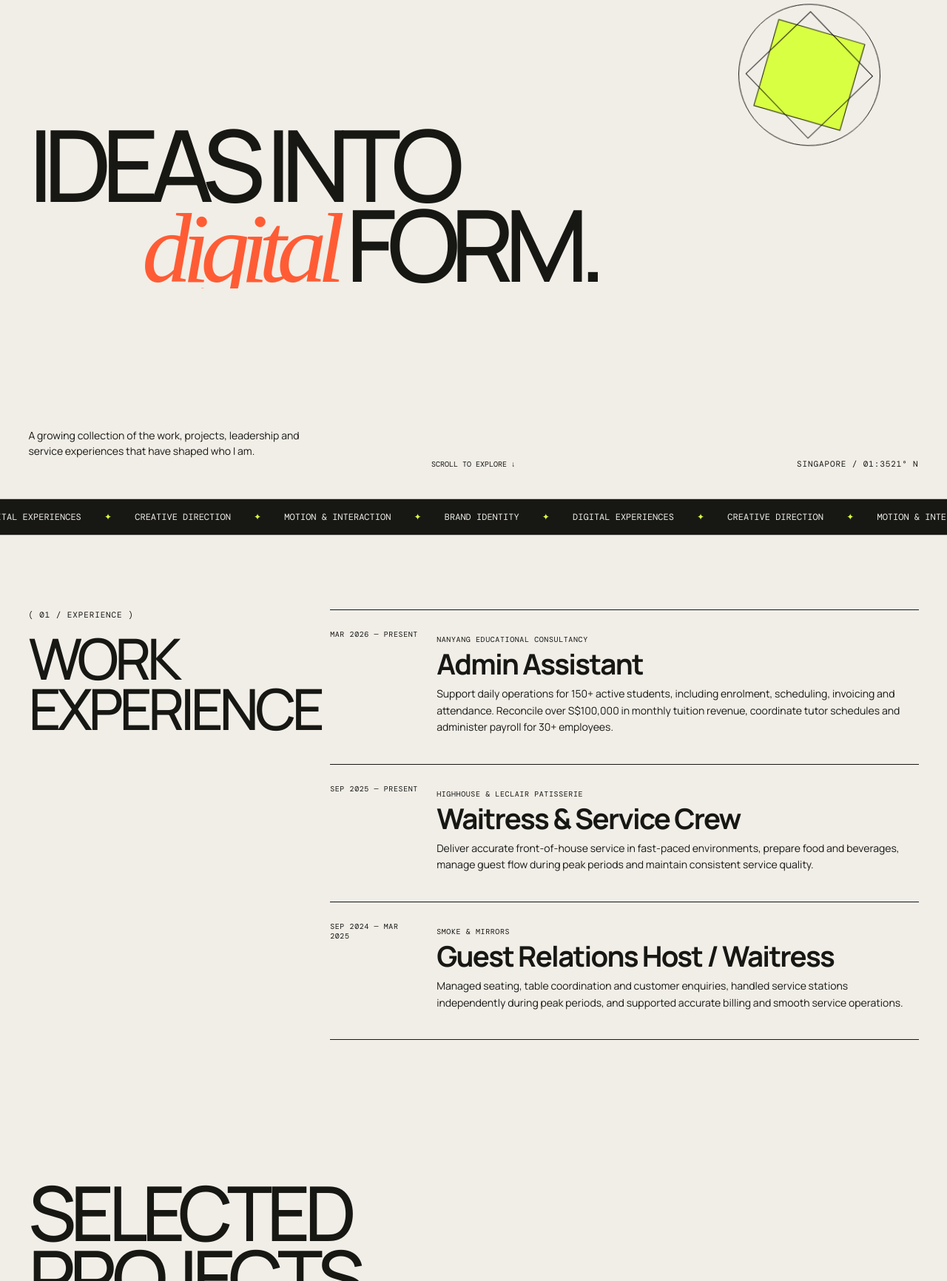
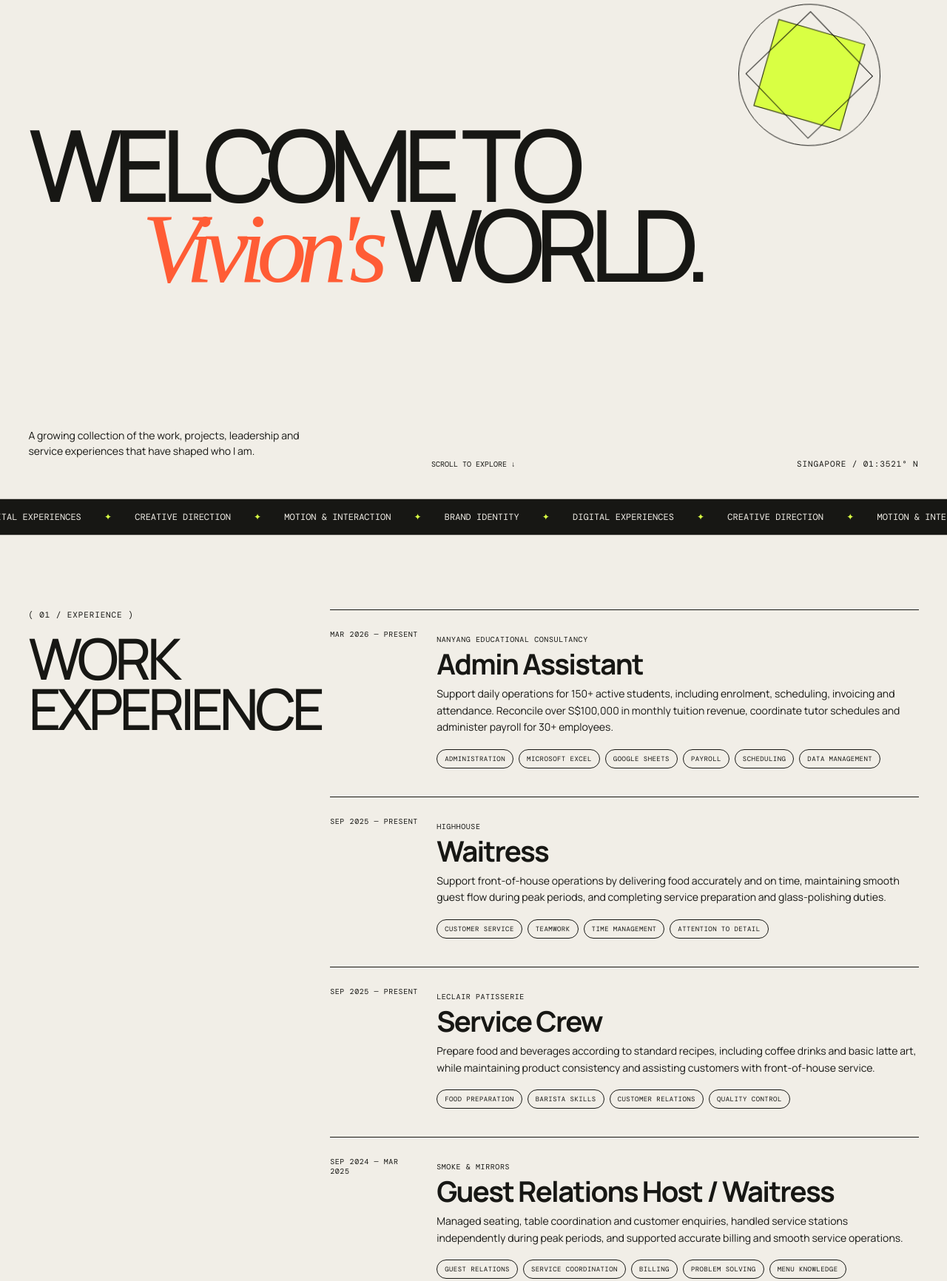
Before and after one commit to vvionnn/vivionoh, a plain HTML site: page index.html in a window 1280 px wide. Shown: the part 125-1857 px from the top of the page at 74% size. Drawn offline with nearby package versions, Linux system fonts and the light colour scheme; a web font is replaced by a local one.

Commit message:
Update portfolio page using Codex

```diff
--- a/index.html
+++ b/index.html
@@ -165,6 +165,8 @@
     .entry-date, .entry-kicker { font: 10px DM Mono, monospace; text-transform: uppercase; letter-spacing: .06em; }
     .entry h3 { margin: 6px 0 10px; font-size: clamp(25px, 3vw, 44px); line-height: 1; letter-spacing: -.045em; }
     .entry p { max-width: 690px; margin: 0; font-size: 14px; line-height: 1.6; }
+    .entry-skills { display: flex; flex-wrap: wrap; gap: 7px; margin-top: 18px; }
+    .entry-skills span { padding: 6px 10px; border: 1px solid var(--ink); border-radius: 999px; font: 9px DM Mono, monospace; text-transform: uppercase; letter-spacing: .05em; }
     .placeholder { opacity: .58; }
 
     .about {
@@ -235,8 +237,8 @@
     <section class="hero">
       <div class="eyebrow">( Student portfolio / Experiences & growth )</div>
       <h1 class="hero-title">
-        <span class="line"><span>Ideas into</span></span>
-        <span class="line"><span><i class="accent">digital</i> form.</span></span>
+        <span class="line"><span>Welcome to</span></span>
+        <span class="line"><span><i class="accent">Vivion's</i> world.</span></span>
       </h1>
       <div class="shape"></div>
       <div class="hero-bottom">
@@ -255,9 +257,10 @@
       <div class="experience-grid">
         <h2 class="section-label" data-reveal>( 01 / Experience )<strong>Work<br>experience</strong></h2>
         <div class="entries" data-reveal>
-          <article class="entry"><span class="entry-date">Mar 2026 — Present</span><div><span class="entry-kicker">Nanyang Educational Consultancy</span><h3>Admin Assistant</h3><p>Support daily operations for 150+ active students, including enrolment, scheduling, invoicing and attendance. Reconcile over S$100,000 in monthly tuition revenue, coordinate tutor schedules and administer payroll for 30+ employees.</p></div></article>
-          <article class="entry"><span class="entry-date">Sep 2025 — Present</span><div><span class="entry-kicker">Highhouse & Leclair Patisserie</span><h3>Waitress & Service Crew</h3><p>Deliver accurate front-of-house service in fast-paced environments, prepare food and beverages, manage guest flow during peak periods and maintain consistent service quality.</p></div></article>
-          <article class="entry"><span class="entry-date">Sep 2024 — Mar 2025</span><div><span class="entry-kicker">Smoke & Mirrors</span><h3>Guest Relations Host / Waitress</h3><p>Managed seating, table coordination and customer enquiries, handled service stations independently during peak periods, and supported accurate billing and smooth service operations.</p></div></article>
+          <article class="entry"><span class="entry-date">Mar 2026 — Present</span><div><span class="entry-kicker">Nanyang Educational Consultancy</span><h3>Admin Assistant</h3><p>Support daily operations for 150+ active students, including enrolment, scheduling, invoicing and attendance. Reconcile over S$100,000 in monthly tuition revenue, coordinate tutor schedules and administer payroll for 30+ employees.</p><div class="entry-skills"><span>Administration</span><span>Microsoft Excel</span><span>Google Sheets</span><span>Payroll</span><span>Scheduling</span><span>Data management</span></div></div></article>
+          <article class="entry"><span class="entry-date">Sep 2025 — Present</span><div><span class="entry-kicker">Highhouse</span><h3>Waitress</h3><p>Support front-of-house operations by delivering food accurately and on time, maintaining smooth guest flow during peak periods, and completing service preparation and glass-polishing duties.</p><div class="entry-skills"><span>Customer service</span><span>Teamwork</span><span>Time management</span><span>Attention to detail</span></div></div></article>
+          <article class="entry"><span class="entry-date">Sep 2025 — Present</span><div><span class="entry-kicker">Leclair Patisserie</span><h3>Service Crew</h3><p>Prepare food and beverages according to standard recipes, including coffee drinks and basic latte art, while maintaining product consistency and assisting customers with front-of-house service.</p><div class="entry-skills"><span>Food preparation</span><span>Barista skills</span><span>Customer relations</span><span>Quality control</span></div></div></article>
+          <article class="entry"><span class="entry-date">Sep 2024 — Mar 2025</span><div><span class="entry-kicker">Smoke & Mirrors</span><h3>Guest Relations Host / Waitress</h3><p>Managed seating, table coordination and customer enquiries, handled service stations independently during peak periods, and supported accurate billing and smooth service operations.</p><div class="entry-skills"><span>Guest relations</span><span>Service coordination</span><span>Billing</span><span>Problem solving</span><span>Menu knowledge</span></div></div></article>
         </div>
       </div>
     </section>
@@ -303,7 +306,7 @@
     <h2>Have an idea?<br><em>Let's talk.</em></h2>
     <div class="footer-row">
       <span>© 2026 Vivion Oh — Singapore</span>
-      <div class="socials"><a href="mailto:VivionOh@gmail.com">Email ↗</a><a href="https://vvionnn.github.io/vivionoh/">GitHub Portfolio ↗</a><a href="#">LinkedIn ↗</a></div>
+      <div class="socials"><a href="mailto:VivionOh@gmail.com">Email ↗</a><a href="https://vvionnn.github.io/vivionoh/">GitHub Portfolio ↗</a><a href="https://www.linkedin.com/in/vivion-oh-6b0153307/" target="_blank" rel="noopener noreferrer">LinkedIn ↗</a></div>
       <a href="#">Back to top ↑</a>
     </div>
   </footer>
```
